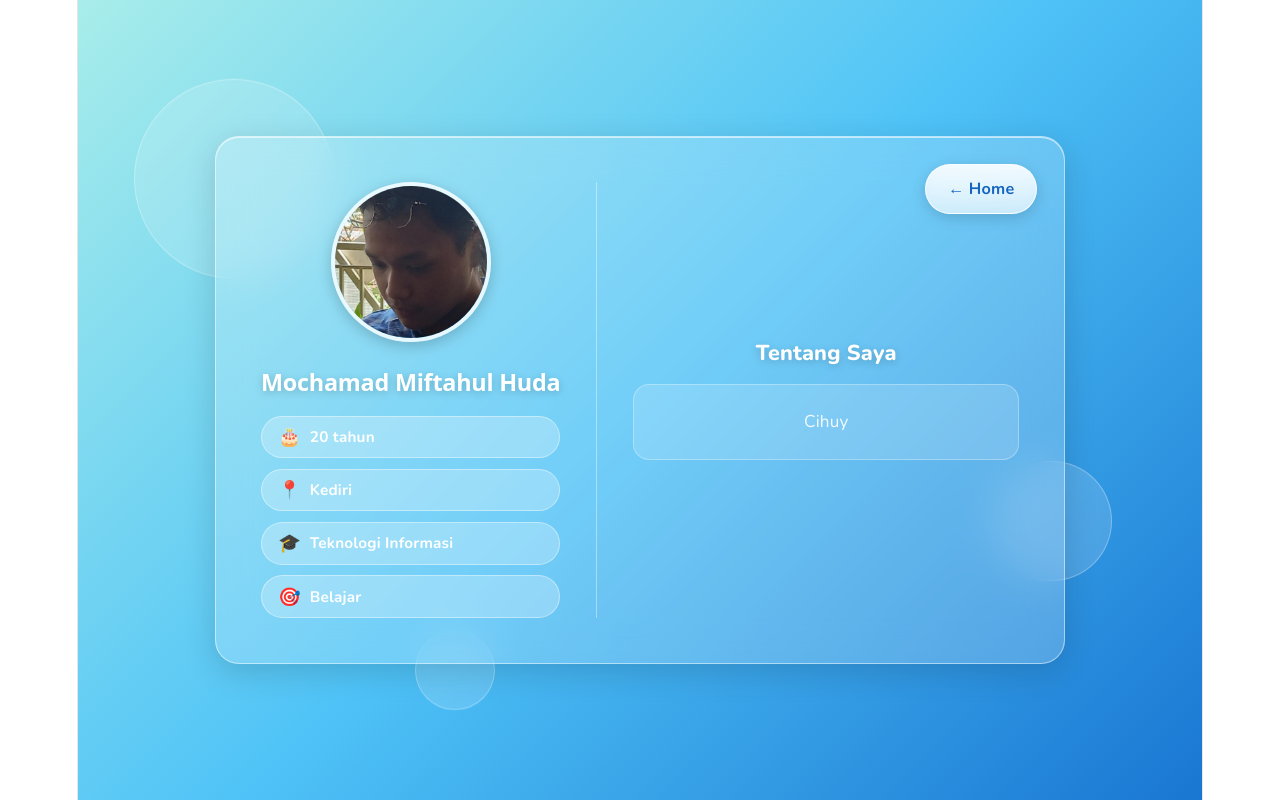
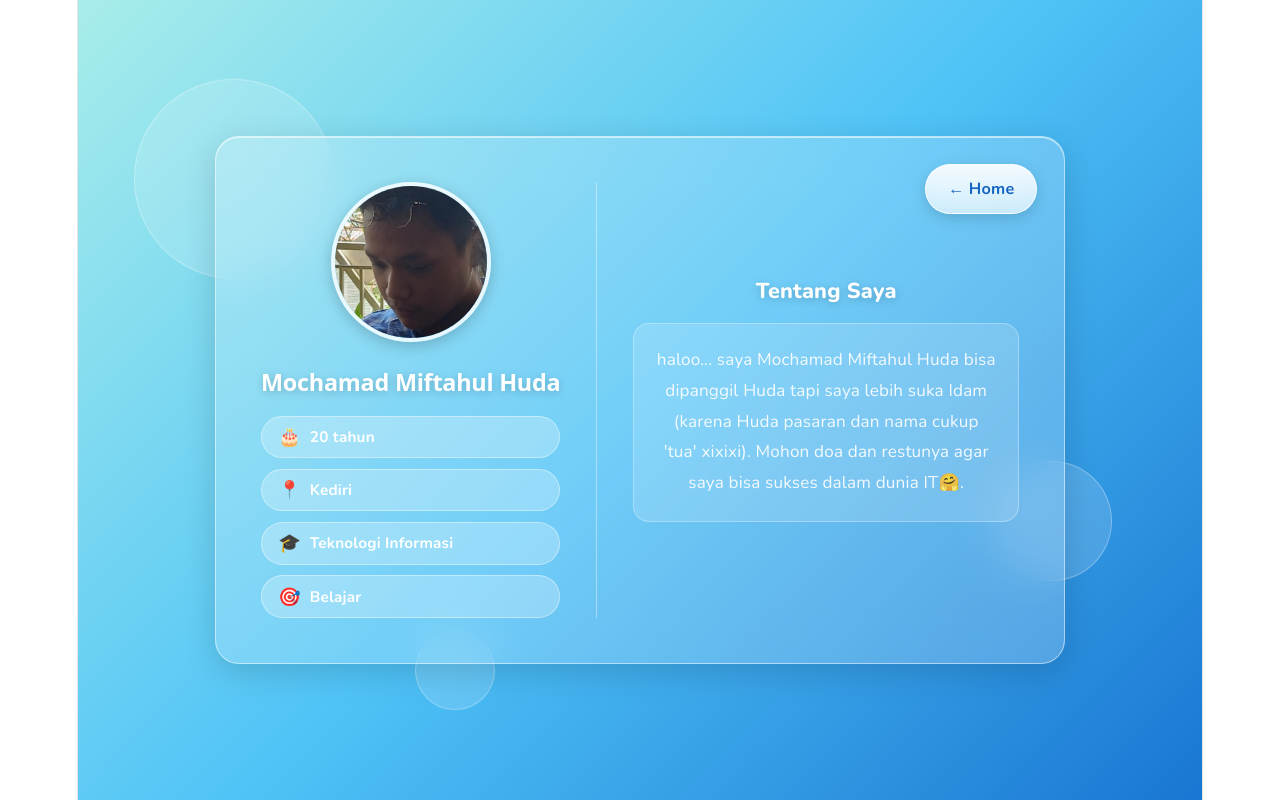
Before and after one commit to OchaJanaeno/algoritma-pemrograman-dan-struktur-data, a React (Vite) app: page /huda in a window 1280 px wide. Built offline with nearby package versions, Linux system fonts and the light colour scheme.

Commit message:
Update Profil Huda

```diff
--- a/src/pages/Huda.jsx
+++ b/src/pages/Huda.jsx
@@ -9,7 +9,7 @@ function Huda() {
       kota="Kediri"
       jurusan="Teknologi Informasi"
       hobi="Belajar"
-      narasi="Cihuy"
+      narasi="haloo... saya Mochamad Miftahul Huda bisa dipanggil Huda tapi saya lebih suka Idam (karena Huda pasaran dan nama cukup 'tua' xixixi). Mohon doa dan restunya agar saya bisa sukses dalam dunia IT🤗."
     />
   )
 }
--- a/src/pages/Welcome.jsx
+++ b/src/pages/Welcome.jsx
@@ -9,7 +9,7 @@ function Welcome() {
       <div className="bubble bubble3"></div>
       <div className="content">
         <h1 className="title">Selamat Datang</h1><br></br>
-        <p className="subtitle">Pilih destinasi kalian!</p>
+        <p className="subtitle">Kami dari kelompok 9 kelas T2A</p>
         <nav className="navbar">
           <Link to="/ocha" className="nav-btn">Ocha</Link>
           <Link to="/fauzan" className="nav-btn">Fauzan</Link>
```
